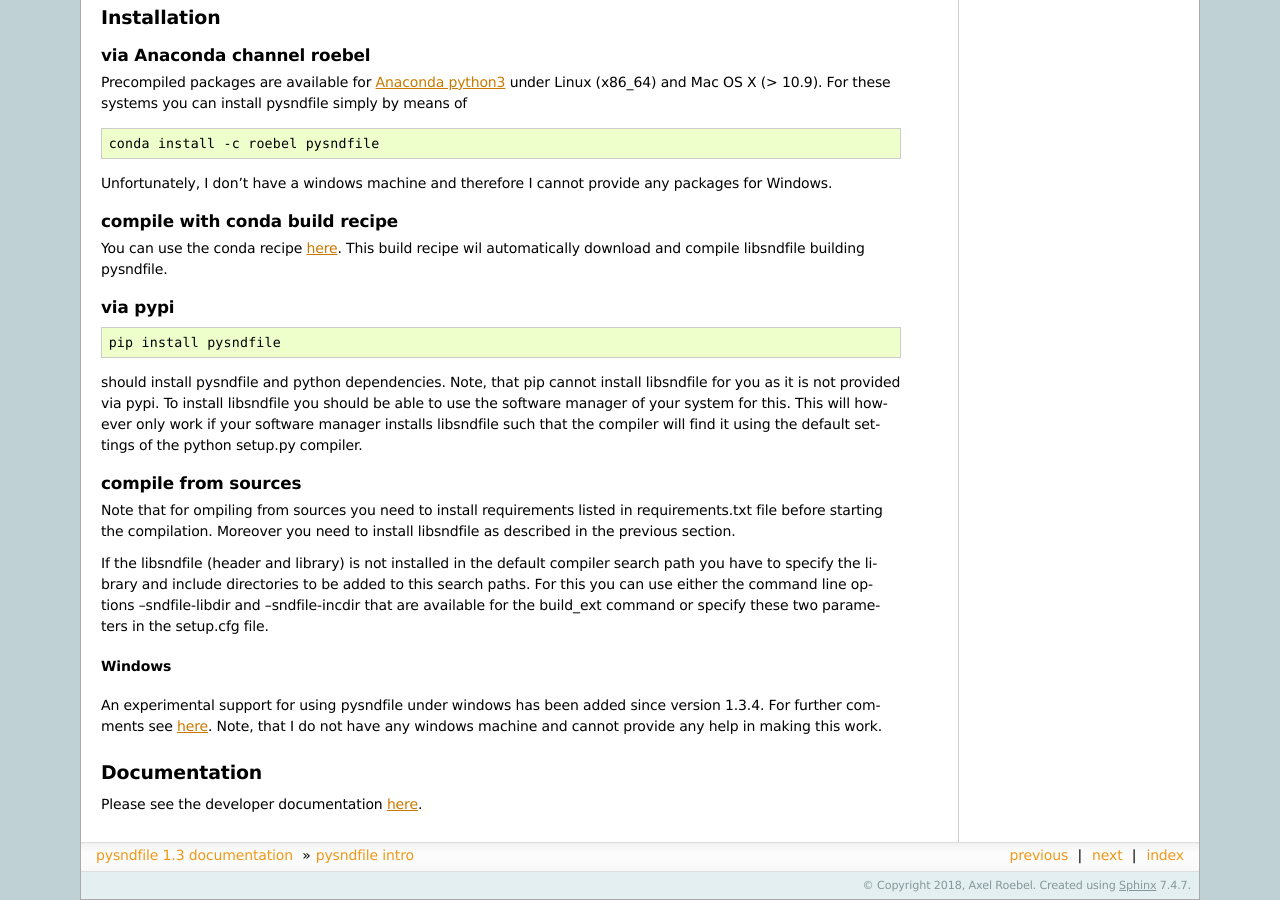
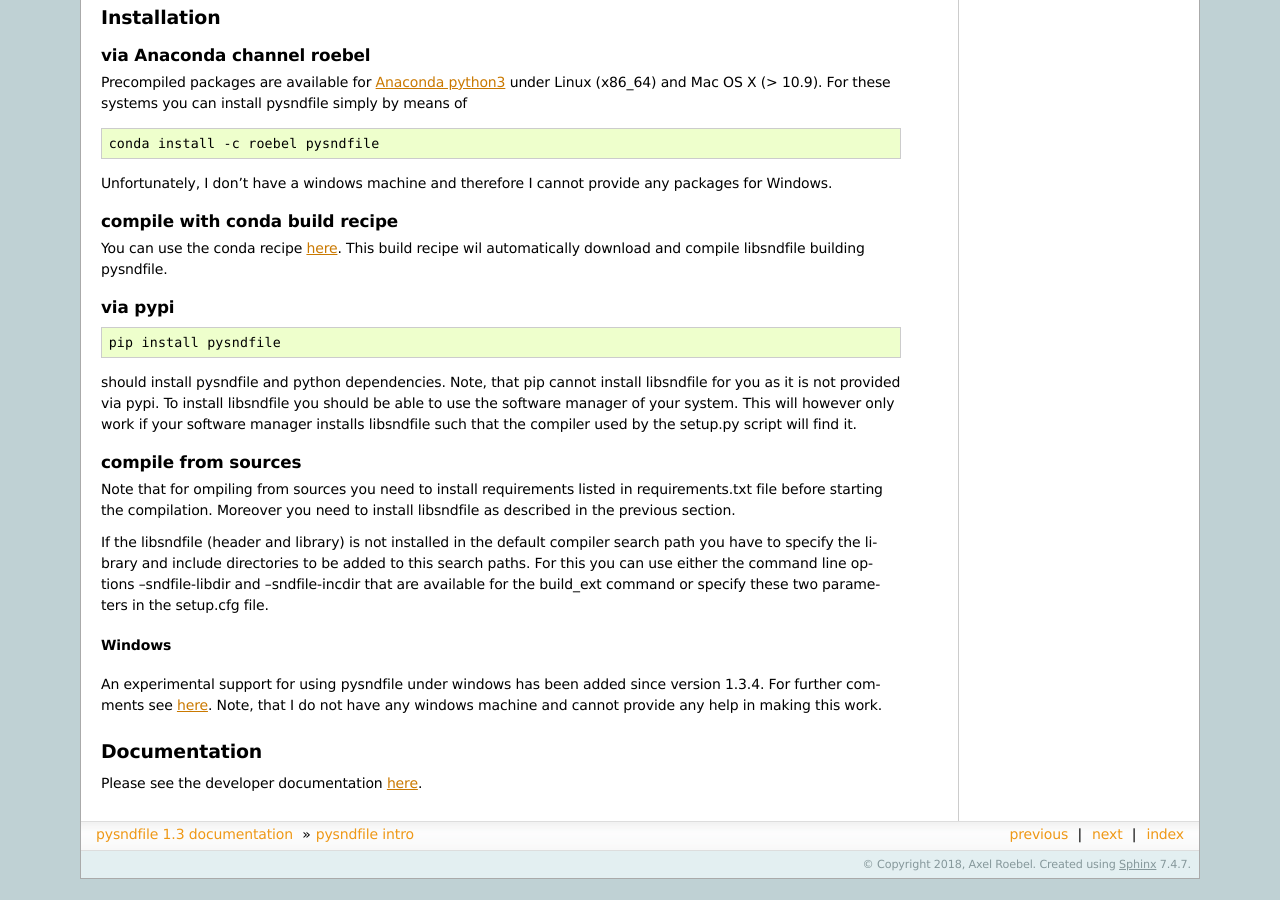
Before and after one commit to roebel/pysndfile, a Sphinx documentation site: the page built from doc/source/LONG_DESCR.rst, in a window 1280 px wide and 900 px high, scrolled down 820 px. Built offline with Sphinx 7.4.7, drawn with Linux system fonts in a browser that asks for light colours; after the commit the page ends 1699 px from its top, so only the background shows below that.

Commit message:
Updated install pip based instructions.

```diff
--- a/doc/source/LONG_DESCR.rst
+++ b/doc/source/LONG_DESCR.rst
@@ -88,10 +88,10 @@ via pypi
 
 should install pysndfile and python dependencies. Note, that pip cannot
 install libsndfile for you as it is not provided via pypi. To install
-libsndfile you should be able to use the software manager of your system
-for this. This will however only work if your software manager installs
-libsndfile such that the compiler will find it using the default
-settings of the python setup.py compiler.
+libsndfile you should be able to use the software manager of your
+system. This will however only work if your software manager installs
+libsndfile such that the compiler used by the setup.py script will find
+it.
 
 compile from sources
 ~~~~~~~~~~~~~~~~~~~~
```
Also changed, not shown: README.md (+2 -2 lines), 1 other file.
